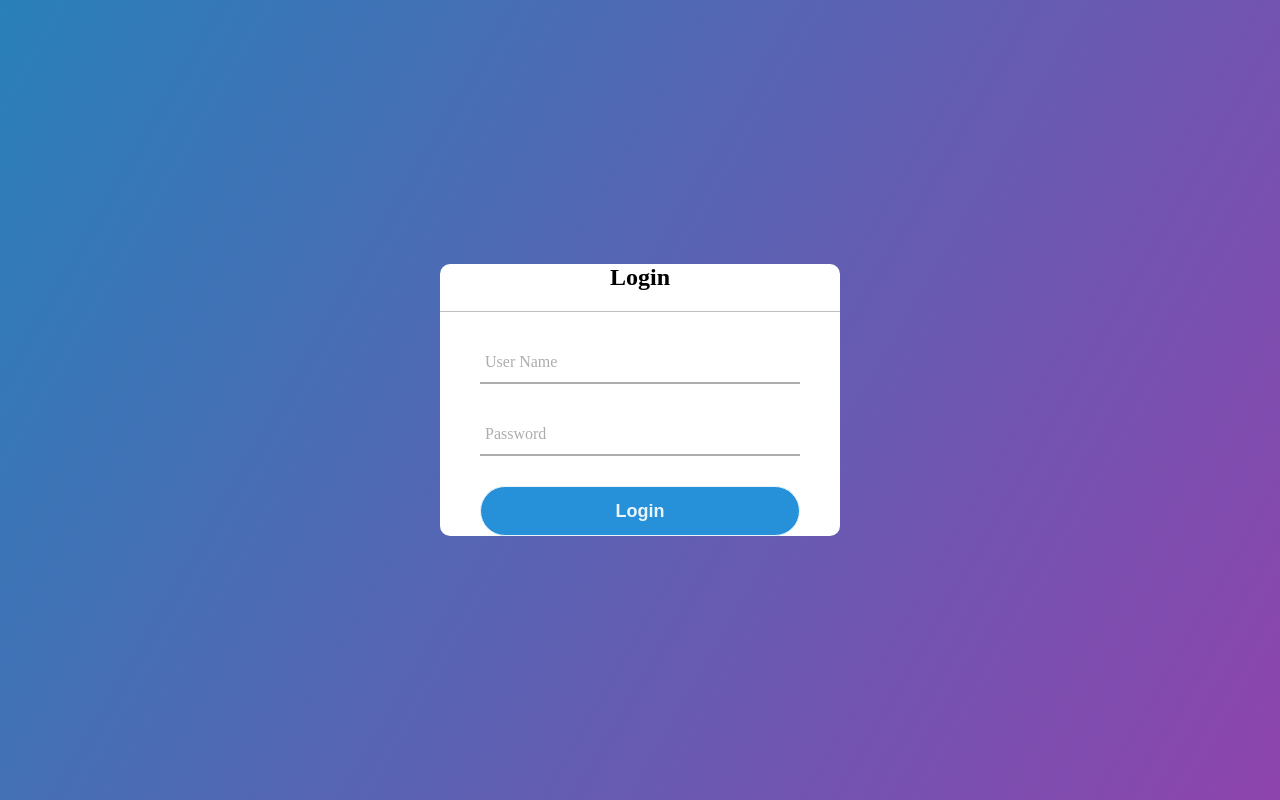
After one commit to sherlockduy4869/Ivy_Website, a PHP site: page /Admin/login.html in a window 1280 px wide. The commit adds this page. Run offline with PHP 8.4, Linux system fonts and the light colour scheme.

Commit message:
Do login page and its css

```diff
--- a/Admin/css/styleAdmin.css
+++ b/Admin/css/styleAdmin.css
@@ -139,3 +139,100 @@ select{
     border: 1px solid brown;
     color: brown;
 }
+
+/*LOGIN AREA*/
+
+.login-area{
+    background: linear-gradient(120deg, #2980b9, #8e44ad);
+    width: 100%;
+    height: 100vh;
+    overflow: hidden;
+}
+
+.login-box{
+    position: absolute;
+    top: 50%;
+    left: 50%;
+    transform: translate(-50%,-50%);
+    width: 400px;
+    background: white;
+    border-radius: 10px;
+}
+
+.login-box h1{
+    text-align: center;
+    padding: 0 0 20px 0;
+    border-bottom: 1px solid silver;
+}
+
+.login-box form{
+    padding: 0 40px;
+    box-sizing: border-box;
+}
+
+form .text-field{
+    position: relative;
+    border-bottom: 2px solid #adadad;
+    margin: 30px 0;
+}
+
+.text-field input{
+    width: 100%;
+    padding: 0 5px;
+    height: 40px;
+    font-size: 16px;
+    border: none;
+    background: none;
+    outline: none;
+}
+
+.text-field label{
+    position: absolute;
+    top: 50%;
+    left: 5px;
+    color: #adadad;
+    transform: translateY(-50%);
+    font-size: 16px;
+    pointer-events: none;
+    transition: 0.5s ease;
+}
+
+.text-field span::before{
+    content: '';
+    position: absolute;
+    top: 40px;
+    left: 0;
+    width: 0%;
+    height: 2px;
+    background: #2691d9;
+    transition: 0.5s ease;
+}
+
+.text-field input:focus ~ label,
+.text-field input:valid ~ label{
+    top: -5px;
+    color: #2691d9;
+}
+
+.text-field input:focus ~ span,
+.text-field input:valid ~ span{
+    width: 100%;
+}
+
+input[type="submit"]{
+    width: 100%;
+    height: 50px;
+    border: 1px solid;
+    background: #2691d9;
+    border-radius: 25px;
+    font-size: 18px;
+    color: #e9f4fb;
+    font-weight: 700;
+    cursor: pointer;
+    outline: none;
+}
+
+input[type="submit"]:hover{
+    border-color: #2691d9;
+    transition: 0.5s ease;
+}
--- /dev/null
+++ b/Admin/login.html
@@ -0,0 +1,30 @@
+<html lang="en">
+<head>
+    <meta charset="UTF-8">
+    <meta http-equiv="X-UA-Compatible" content="IE=edge">
+    <meta name="viewport" content="width=device-width, initial-scale=1.0">
+    <title>Login Page</title>
+    <link rel="stylesheet" href="./css/styleAdmin.css">
+</head>
+<body>
+    <!--NAVIGATION AREA-->
+    <section class="login-area">
+        <div class="login-box">
+            <h1>Login</h1>
+            <form action="">
+                <div class="text-field">
+                    <input required type="text">
+                    <span></span>
+                    <label for="">User Name</label>
+                </div>
+                <div class="text-field">
+                    <input required type="password">
+                    <span></span>
+                    <label for="">Password</label>
+                </div>
+                <input type="submit" value="Login">
+            </form>
+        </div>
+    </section>
+</body>
+</html>
```
Also changed, not shown: Resource/css/style.css (line endings or trailing spaces).
